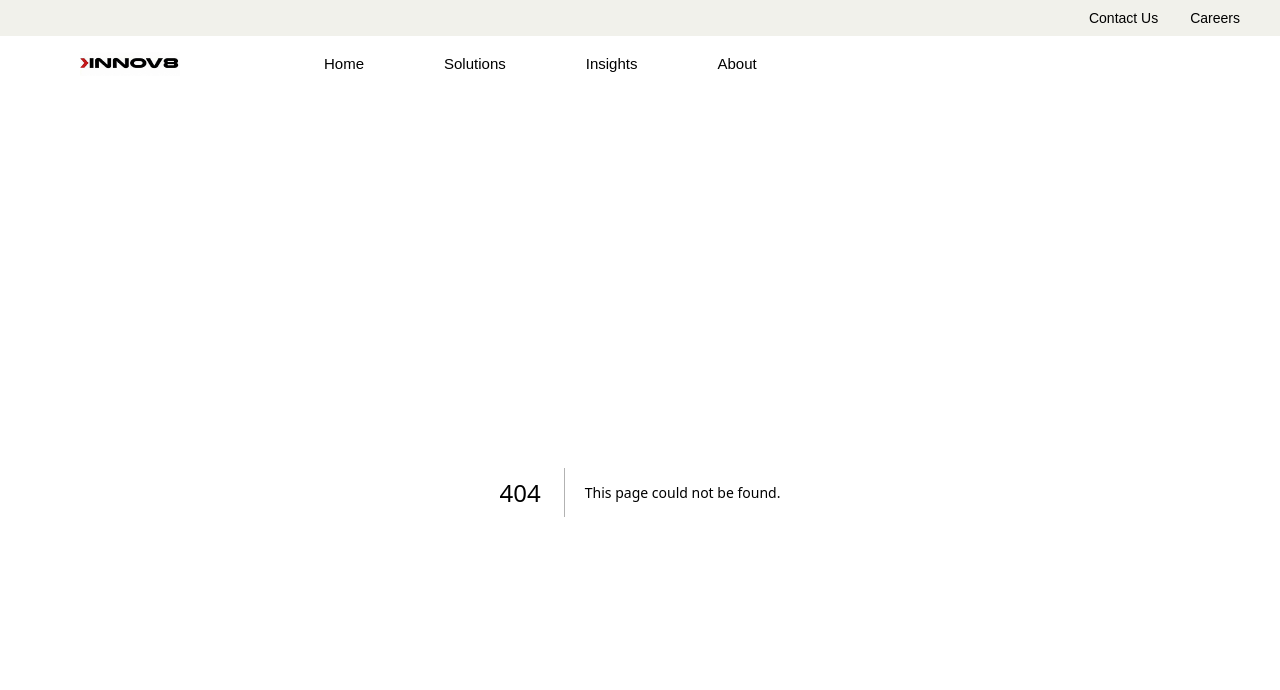
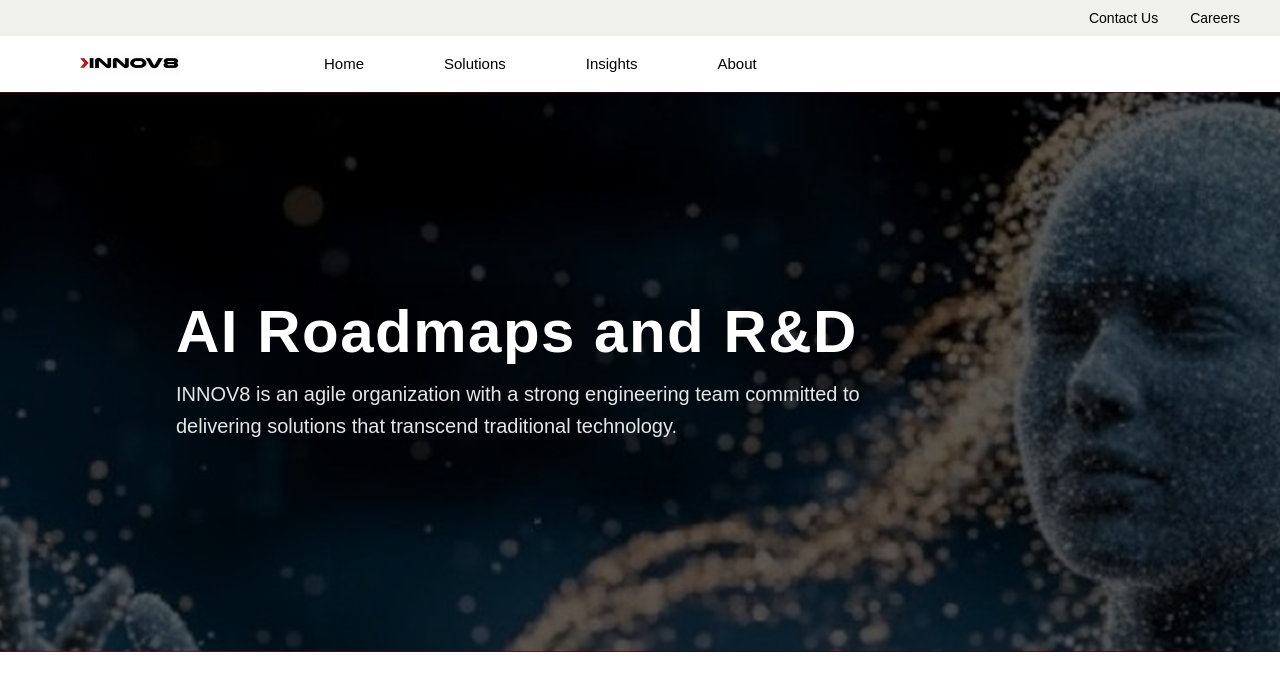
Before and after one commit to ChemyDigi/Innov8, a Next.js app in the folder innov8/: page /solutions/ai-roadmaps in a window 1280 px wide. Before the commit this address had no page. Shown: the top 690 px of the page. Built offline with nearby package versions, Linux system fonts and the light colour scheme.

Commit message:
Banner added

```diff
--- a/innov8/app/layout.tsx
+++ b/innov8/app/layout.tsx
@@ -1,5 +1,5 @@
 import type { Metadata } from "next";
-import { Geist, Geist_Mono } from "next/font/google";
+import { Geist, Geist_Mono, Montserrat } from "next/font/google";
 import "./globals.css";
 import Navbar from "@/components/Navbar";
 
@@ -10,6 +10,11 @@ const geistSans = Geist({
 
 const geistMono = Geist_Mono({
   variable: "--font-geist-mono",
+  subsets: ["latin"],
+});
+
+const montserrat = Montserrat({
+  variable: "--font-montserrat",
   subsets: ["latin"],
 });
 
@@ -26,7 +31,7 @@ export default function RootLayout({
   return (
     <html lang="en">
       <body
-        className={`${geistSans.variable} ${geistMono.variable} antialiased`}
+        className={`${geistSans.variable} ${geistMono.variable} ${montserrat.variable} antialiased`}
       >
         <Navbar />
         {children}
--- /dev/null
+++ b/innov8/app/solutions/ai-roadmaps/page.tsx
@@ -0,0 +1,9 @@
+import AiBanner from "@/components/AIRoadmaps/AiHeroBanner";
+
+export default function Page() {
+  return (
+    <div>
+      <AiBanner />
+    </div>
+  );
+}
--- /dev/null
+++ b/innov8/components/AI Roadmaps/AiHeroBanner.tsx
@@ -0,0 +1,32 @@
+import Image from "next/image";
+
+export default function AiHeroBanner() {
+  return (
+    <section className="relative w-full h-[420px] md:h-[500px] lg:h-[560px] overflow-hidden">
+      {/* Background Image */}
+      <Image
+        src="/AiRoadmap/hero-banner.png"
+        alt="AI Banner"
+        fill
+        priority
+        className="object-cover"
+      />
+
+      {/* Dark Overlay */}
+      <div className="absolute inset-0 bg-black/50" />
+
+      {/* Text Content */}
+      <div className="relative z-10 max-w-5xl mx-auto px-6 md:px-12 h-full flex flex-col justify-center">
+        <h1 className="text-white text-4xl md:text-6xl font-semibold mb-4 tracking-wide">
+          AI Roadmaps and R&D
+        </h1>
+
+        <p className="text-white/90 text-lg md:text-xl max-w-3xl leading-relaxed">
+          INNOV8 is an agile organization with a strong engineering team
+          committed to delivering solutions that transcend traditional
+          technology.
+        </p>
+      </div>
+    </section>
+  );
+}
--- /dev/null
+++ b/innov8/components/AIRoadmaps/AiHeroBanner.tsx
@@ -0,0 +1,32 @@
+import Image from "next/image";
+
+export default function AiHeroBanner() {
+  return (
+    <section className="relative w-full h-[420px] md:h-[500px] lg:h-[560px] overflow-hidden">
+      {/* Background Image */}
+      <Image
+        src="/AiRoadmap/hero-banner.png"
+        alt="AI Banner"
+        fill
+        priority
+        className="object-cover"
+      />
+
+      {/* Dark Overlay */}
+      <div className="absolute inset-0 bg-black/50" />
+
+      {/* Text Content */}
+      <div className="relative z-10 max-w-5xl mx-auto px-6 md:px-12 h-full flex flex-col justify-center">
+        <h1 className="text-white text-4xl md:text-6xl font-semibold mb-4 tracking-wide">
+          AI Roadmaps and R&D
+        </h1>
+
+        <p className="text-white/90 text-lg md:text-xl max-w-3xl leading-relaxed">
+          INNOV8 is an agile organization with a strong engineering team
+          committed to delivering solutions that transcend traditional
+          technology.
+        </p>
+      </div>
+    </section>
+  );
+}
```
Also changed, not shown: innov8/app/solutions/cloud&platform/page.tsx (deleted), innov8/app/solutions/cloud-platform/page.tsx (added), innov8/public/AiRoadmap/hero-banner.png (added).
